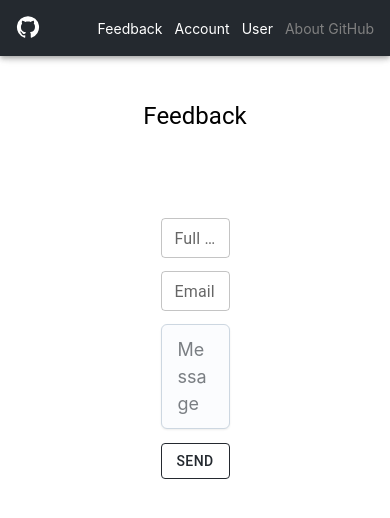
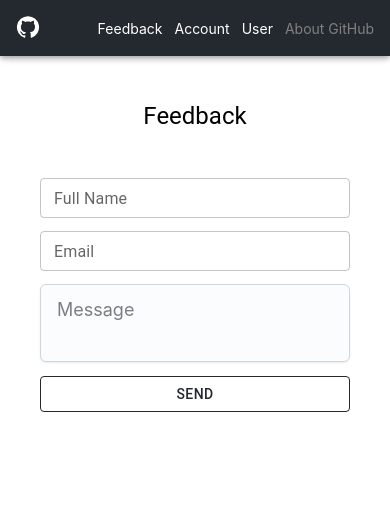
Before and after one commit to AniBukhrashvili/users-finalexam, a React (Create React App) app: page /feedback in a window 390 px wide. Shown: the top 518 px of the page. Built offline with nearby package versions, Linux system fonts and the light colour scheme.

Commit message:
fix form responsive

```diff
--- a/src/pages/feedback/index.js
+++ b/src/pages/feedback/index.js
@@ -56,7 +56,11 @@ export default function Feedback() {
           flexDirection: "column",
           justifyContent: "center",
           alignItems: "center",
-          m: 10,
+          m: 5,
+          "@media (min-width: 768px)": {
+            mr: 50,
+            ml: 50,
+          },
         }}
       >
         <TextField
@@ -64,7 +68,7 @@ export default function Feedback() {
           size="small"
           name="fullName"
           label="Full Name"
-          sx={{ margin: 0.8, width: "30%" }}
+          sx={{ margin: 0.8, width: "100%" }}
           value={name ? name : formik.values.fullName}
           onChange={(e) => {
             setName(e.target.value);
@@ -80,7 +84,7 @@ export default function Feedback() {
           size="small"
           name="email"
           label="Email"
-          sx={{ margin: 0.8, width: "30%" }}
+          sx={{ margin: 0.8, width: "100%" }}
           value={email ? email : formik.values.email}
           onChange={(e) => {
             setEmail(e.target.value);
@@ -97,7 +101,7 @@ export default function Feedback() {
           placeholder="Message"
           size="lg"
           variant="outlined"
-          sx={{ margin: 0.8, width: "30%" }}
+          sx={{ margin: 0.8, width: "100%" }}
           name="message"
           value={message ? message : formik.values.message}
           onChange={(e) => {
@@ -110,7 +114,7 @@ export default function Feedback() {
         <Button
           type="submit"
           sx={{
-            width: "30%",
+            width: "100%",
             m: 0.9,
             borderColor: "#24292f",
             color: "#24292f",
```
